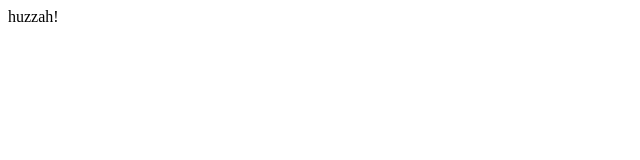
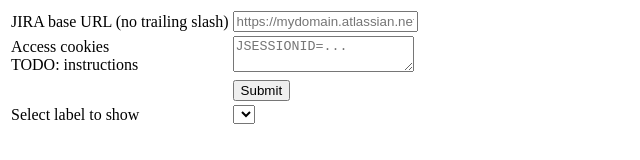
Before and after one commit to ivanpetrushev/jira-issues-graph, a plain HTML site: page web/index.html in a window 1280 px wide. Shown: the whole page, without its empty margins (0-640 px from the left). Drawn offline with Linux system fonts and the light colour scheme.

Commit message:
Frontend: step 1 - listing issues

```diff
--- a/web/index.html
+++ b/web/index.html
@@ -1 +1,37 @@
-huzzah!
+<!DOCTYPE html>
+<html lang="en">
+  <meta charset="UTF-8" />
+  <title>Jira Issues Graph</title>
+  <meta name="viewport" content="width=device-width,initial-scale=1" />
+  <link rel="stylesheet" href="" />
+  <style></style>
+  <script src="main.js"></script>
+  <body>
+    <table>
+      <tr>
+        <td>JIRA base URL (no trailing slash)</td>
+        <td>
+          <input type="text" name="jira_base_url" id="jira_base_url" placeholder="https://mydomain.atlassian.net" />
+        </td>
+      </tr>
+      <tr>
+        <td>Access cookies<br />TODO: instructions</td>
+        <td>
+          <textarea name="access_cookies" id="access_cookies" placeholder="JSESSIONID=..."></textarea>
+        </td>
+      </tr>
+      <tr>
+        <td></td>
+        <td>
+          <button onclick="request_listing()">Submit</button>
+        </td>
+      </tr>
+      <tr>
+        <td>Select label to show</td>
+        <td>
+          <select id="labels"></select>
+        </td>
+      </tr>
+    </table>
+  </body>
+</html>
--- /dev/null
+++ b/web/main.js
@@ -0,0 +1,40 @@
+async function read_config() {
+  const response = await fetch('/config.json');
+  const config = await response.json();
+  return config;
+}
+
+async function request_listing() {
+  const config = await read_config();
+  console.log(config);
+  const response = await fetch(config.lambda_list_issues_endpoint.value, {
+    method: 'POST',
+    headers: {
+      'Content-Type': 'application/json',
+    },
+    body: JSON.stringify({
+      'jira_base_url': document.getElementById('jira_base_url').value,
+      'access_cookies': document.getElementById('access_cookies').value,
+    })
+  });
+  const result = await response.json();
+  console.log('result', result);
+  if (result.data.labelsCount) {
+    // clear old options
+    const numOptions = document.getElementById('labels').options.length;
+    for (let i = 0; i < numOptions; i++) {
+      document.getElementById('labels').remove(i);
+    }
+
+    // add new options
+    const labels = Object.keys(result.data.labelsCount);
+    labels.sort((a, b) => result.data.labelsCount[b] - result.data.labelsCount[a]);
+    // TODO: why every subsequent executions create one less option?
+    for (const label of labels) {
+      const option = document.createElement('option');
+      option.value = label;
+      option.text = `${label} - ${result.data.labelsCount[label]} issues`;
+      document.getElementById('labels').appendChild(option);
+    }
+  }
+}
```
